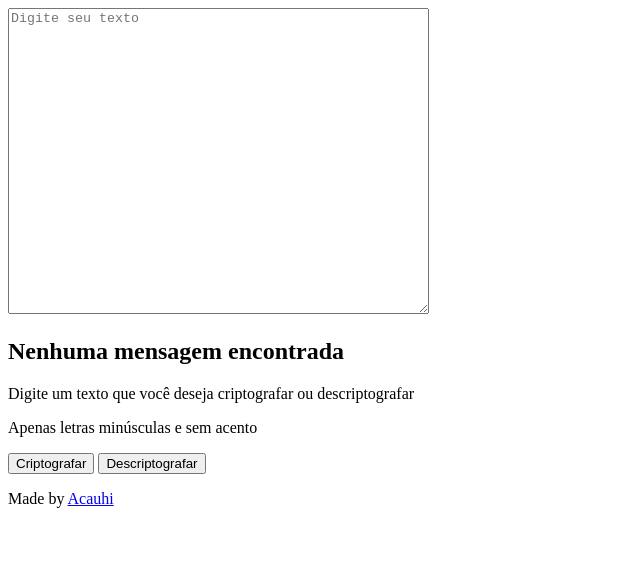
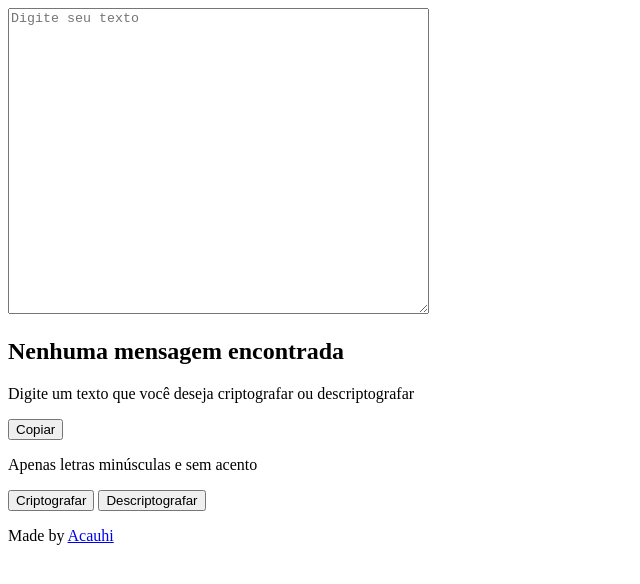
Before and after one commit to Acauhi99/encryptor, a plain HTML site: page index.html in a window 1280 px wide. Shown: the whole page, without its empty margins (0-640 px from the left). Drawn offline with Linux system fonts and the light colour scheme.

Commit message:
add button copy

```diff
--- a/index.html
+++ b/index.html
@@ -12,15 +12,19 @@
 <body>
   <main class="content">
     <textarea class="text-input" id="inputText" placeholder="Digite seu texto" rows="20" cols="50" ></textarea>
+
     <div class="text-output" id="outputText" readonly>
       <h2>Nenhuma mensagem encontrada</h2>
       <p>Digite um texto que você deseja criptografar ou descriptografar</p>
+      <button class="button-copy" type="button">Copiar</button>
     </div>
+
     <p>Apenas letras minúsculas e sem acento</p>
     <div class="buttons">
       <button class="button-encrypt" onclick="encrypt()">Criptografar</button>
       <button class="button-decrypt" onclick="decrypt()">Descriptografar</button>
     </div>
+
   </main>
   <footer class="baseboard">
     <p>Made by <a href="https://github.com/Acauhi99">Acauhi</a></p>
```
